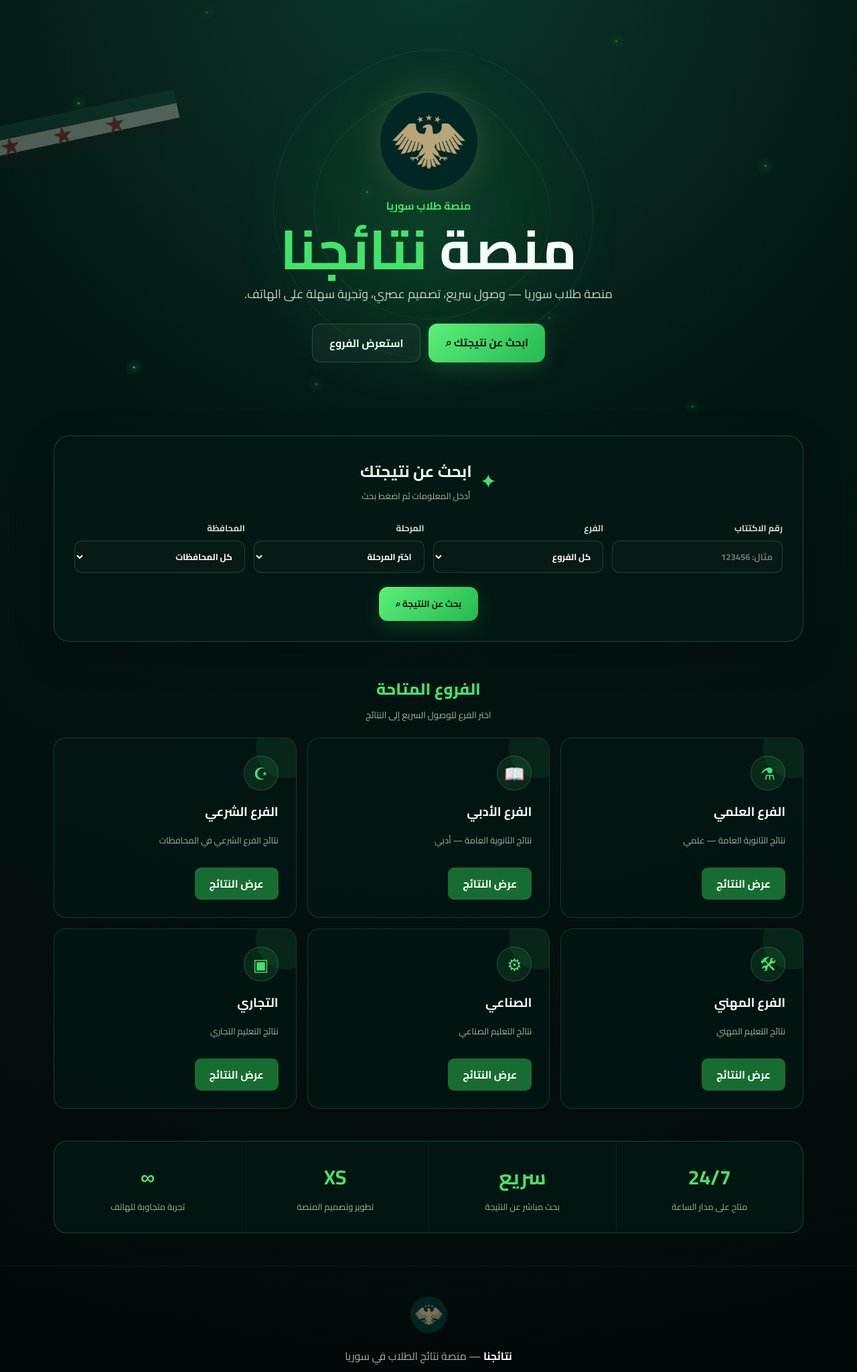
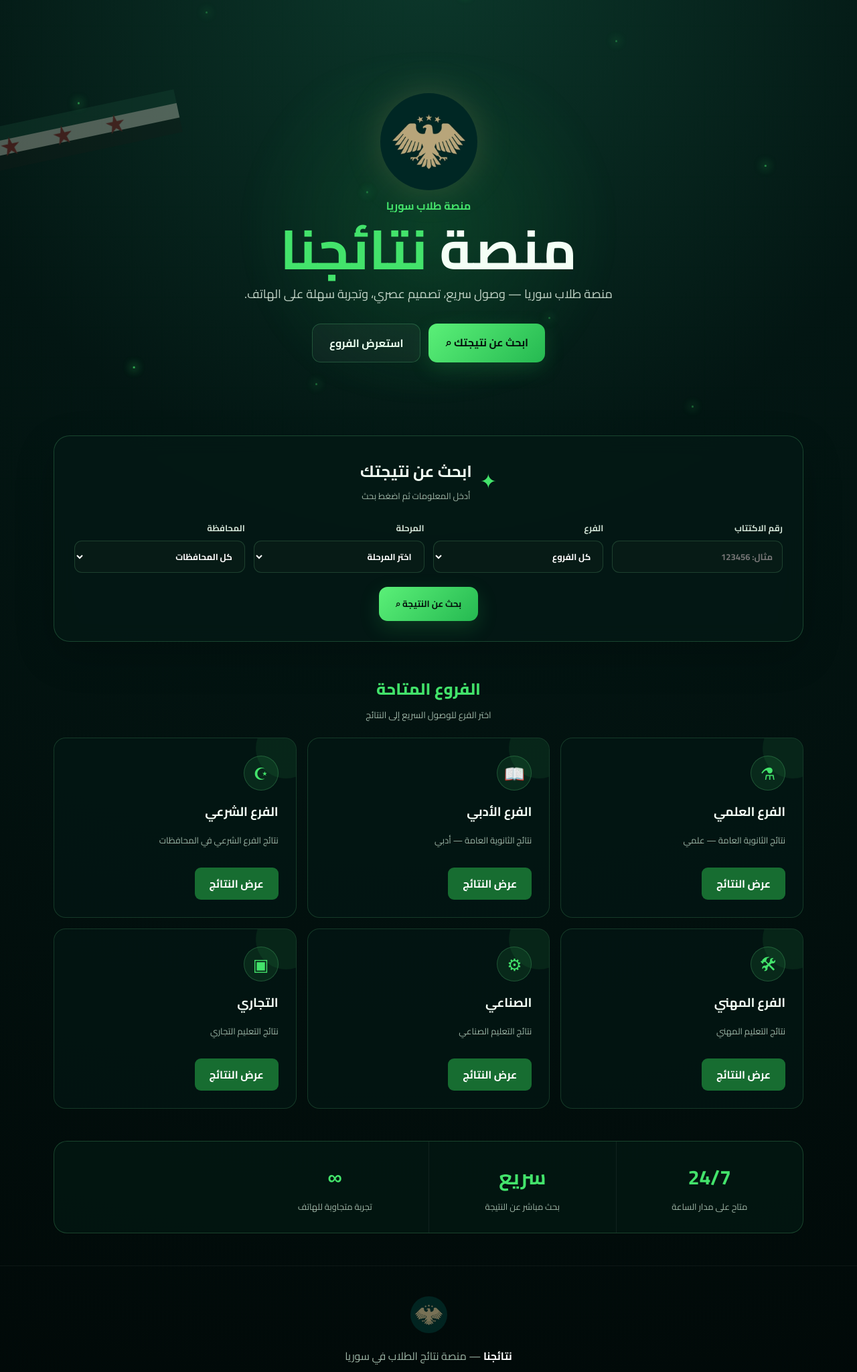
Before and after one commit to mohaxsss80-spec/natayejna-site, a Flask app: page / in a window 1280 px wide. Shown: the part 68-2116 px from the top of the page at 67% size. Run offline with Flask 3, Linux system fonts and the light colour scheme.

Commit message:
Remove decorative circle and XS block

```diff
--- a/templates/index.html
+++ b/templates/index.html
@@ -46,11 +46,6 @@
           <a href="#results" class="btn primary">ابحث عن نتيجتك <span>⌕</span></a>
           <a href="#branches" class="btn ghost">استعرض الفروع</a>
         </div>
-      </div>
-      <div class="syria-orbit">
-        <div class="orbit o1"></div>
-        <div class="orbit o2"></div>
-        <div class="map-label">سوريا</div>
       </div>
     </section>
 
@@ -122,7 +117,6 @@
     <section id="about" class="stats">
       <div><b>24/7</b><span>متاح على مدار الساعة</span></div>
       <div><b>سريع</b><span>بحث مباشر عن النتيجة</span></div>
-      <div><b>XS</b><span>تطوير وتصميم المنصة</span></div>
       <div><b>∞</b><span>تجربة متجاوبة للهاتف</span></div>
     </section>
   </main>
```
